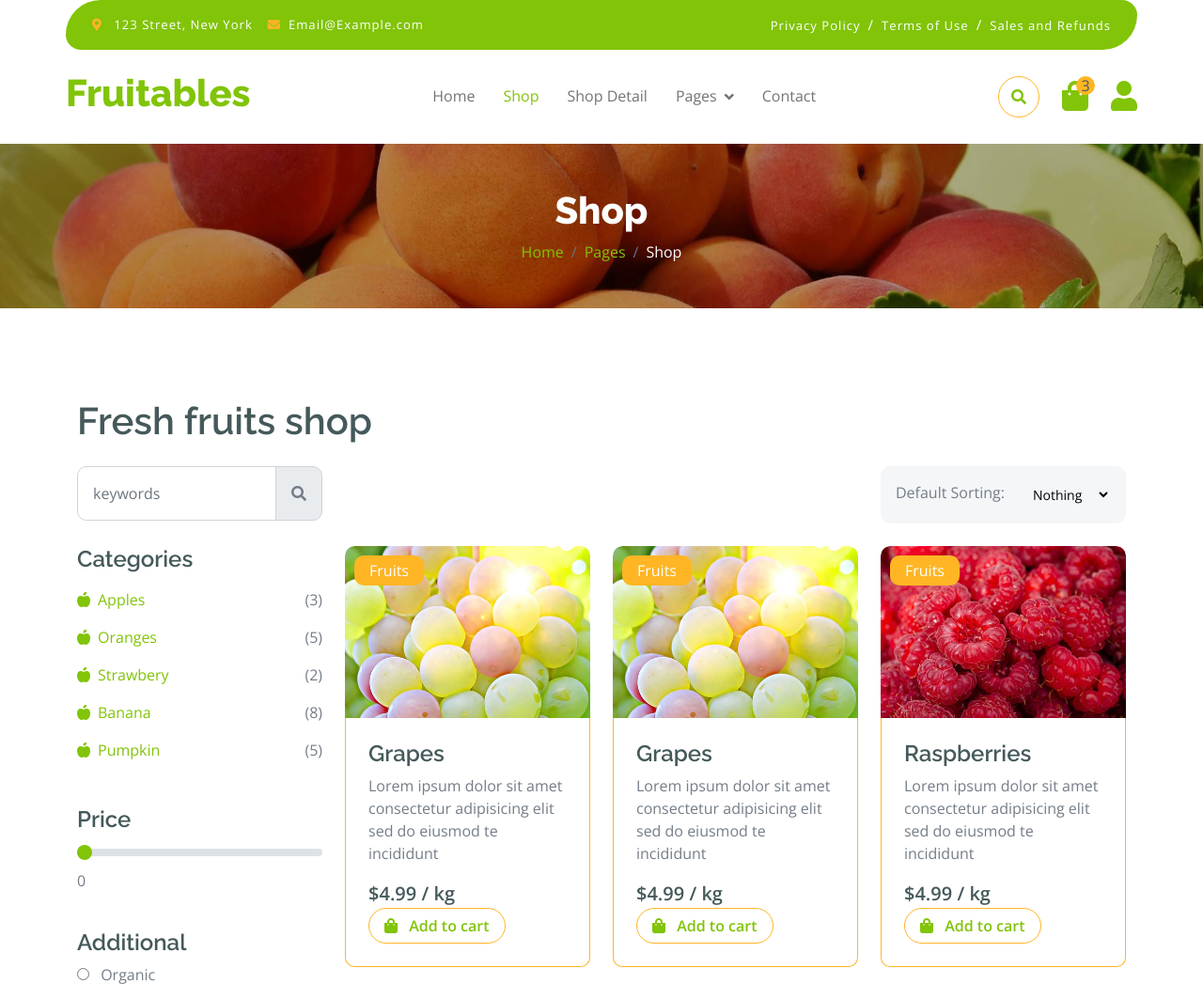
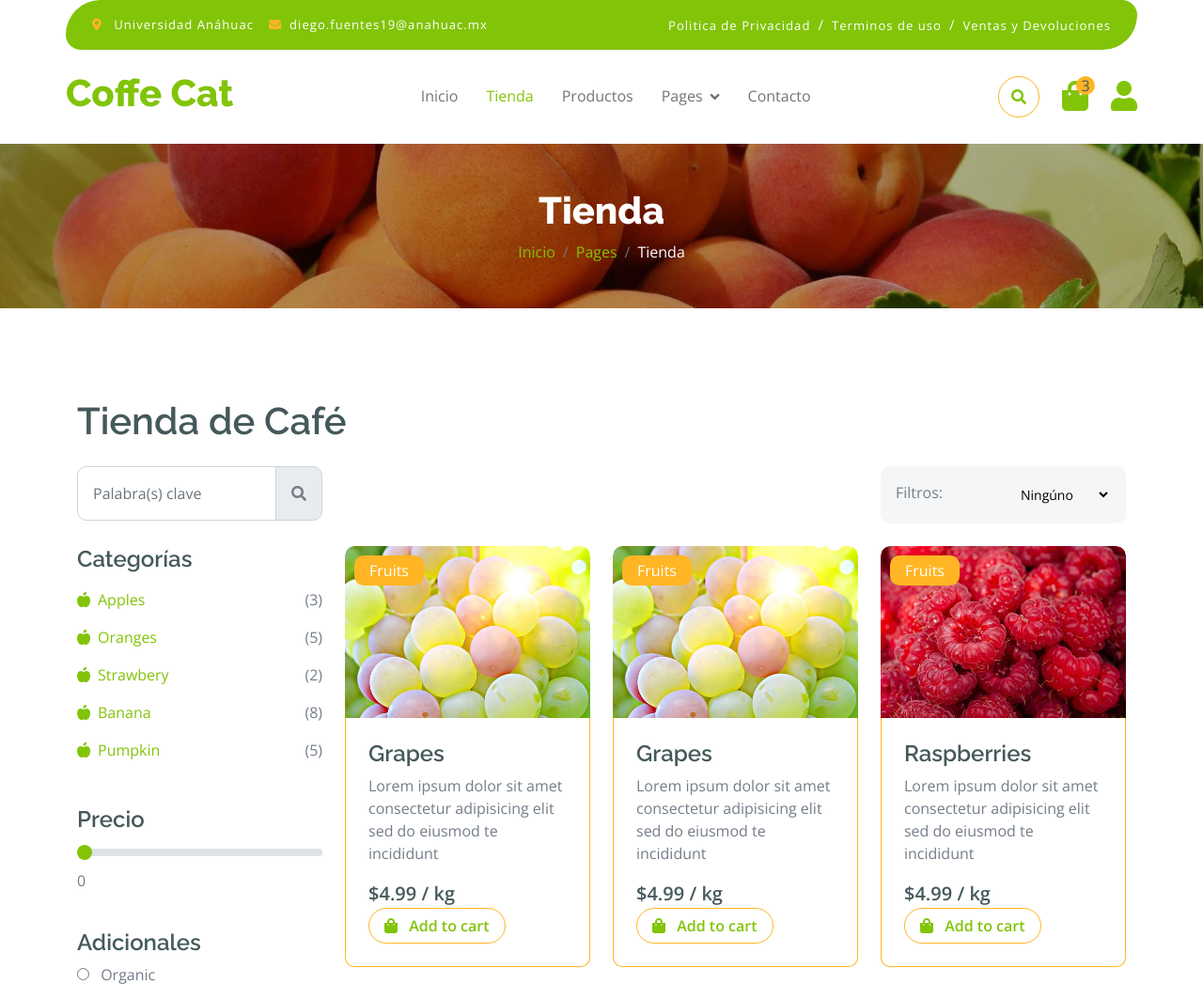
Before and after one commit to FuentesRD/Coffe_Cat, a plain HTML site: page shop.html in a window 1280 px wide. Shown: the top 1047 px of the page at 94% size. Drawn offline with nearby package versions, Linux system fonts and the light colour scheme.

Commit message:
--index y shop-- Se modificaron las páginas: index.html y shop.html Se modificó el archivo css/style.css  ->Se cambió la imágen del fondo del .hero-header (Cafe1.jpg) Se añadieron las imágenes: img/Cafe-header2.jpg y img/Cafe1.jpg
index.html
->Se cambiaron nombres de ingles a español
->Se realizaron cambios a la barra de navegación
->Se realizaron cambios a la sección de features

shop.html
->Se cambiaron nombres de ingles a español
->Se realizaron cambios a la barra de filtros

```diff
--- a/css/style.css
+++ b/css/style.css
@@ -178,7 +178,7 @@
 
 /*** Hero Header ***/
 .hero-header {
-    background: linear-gradient(rgba(248, 223, 173, 0.1), rgba(248, 223, 173, 0.1)), url(../img/hero-img.jpg);
+    background: linear-gradient(rgba(248, 223, 173, 0.1), rgba(248, 223, 173, 0.1)),url(../img/Cafe1.jpg);
     background-position: center center;
     background-repeat: no-repeat;
     background-size: cover;
--- a/shop.html
+++ b/shop.html
@@ -1,9 +1,9 @@
 <!DOCTYPE html>
-<html lang="en">
+<html lang="es">
 
     <head>
         <meta charset="utf-8">
-        <title>Fruitables - Vegetable Website Template</title>
+        <title>Coffee Cat - Tienda de café</title>
         <meta content="width=device-width, initial-scale=1.0" name="viewport">
         <meta content="" name="keywords">
         <meta content="" name="description">
@@ -43,27 +43,27 @@
             <div class="container topbar bg-primary d-none d-lg-block">
                 <div class="d-flex justify-content-between">
                     <div class="top-info ps-2">
-                        <small class="me-3"><i class="fas fa-map-marker-alt me-2 text-secondary"></i> <a href="#" class="text-white">123 Street, New York</a></small>
-                        <small class="me-3"><i class="fas fa-envelope me-2 text-secondary"></i><a href="#" class="text-white">Email@Example.com</a></small>
+                        <small class="me-3"><i class="fas fa-map-marker-alt me-2 text-secondary"></i> <a href="#" class="text-white">Universidad Anáhuac</a></small>
+                        <small class="me-3"><i class="fas fa-envelope me-2 text-secondary"></i><a href="#" class="text-white">diego.fuentes19@anahuac.mx</a></small>
                     </div>
                     <div class="top-link pe-2">
-                        <a href="#" class="text-white"><small class="text-white mx-2">Privacy Policy</small>/</a>
-                        <a href="#" class="text-white"><small class="text-white mx-2">Terms of Use</small>/</a>
-                        <a href="#" class="text-white"><small class="text-white ms-2">Sales and Refunds</small></a>
+                        <a href="#" class="text-white"><small class="text-white mx-2">Politica de Privacidad</small>/</a>
+                        <a href="#" class="text-white"><small class="text-white mx-2">Terminos de uso</small>/</a>
+                        <a href="#" class="text-white"><small class="text-white ms-2">Ventas y Devoluciones</small></a>
                     </div>
                 </div>
             </div>
             <div class="container px-0">
                 <nav class="navbar navbar-light bg-white navbar-expand-xl">
-                    <a href="index.html" class="navbar-brand"><h1 class="text-primary display-6">Fruitables</h1></a>
+                    <a href="index.html" class="navbar-brand"><h1 class="text-primary display-6">Coffe Cat</h1></a>
                     <button class="navbar-toggler py-2 px-3" type="button" data-bs-toggle="collapse" data-bs-target="#navbarCollapse">
                         <span class="fa fa-bars text-primary"></span>
                     </button>
                     <div class="collapse navbar-collapse bg-white" id="navbarCollapse">
                         <div class="navbar-nav mx-auto">
-                            <a href="index.html" class="nav-item nav-link">Home</a>
-                            <a href="shop.html" class="nav-item nav-link active">Shop</a>
-                            <a href="shop-detail.html" class="nav-item nav-link">Shop Detail</a>
+                            <a href="index.html" class="nav-item nav-link">Inicio</a>
+                            <a href="shop.html" class="nav-item nav-link active">Tienda</a>
+                            <a href="shop-detail.html" class="nav-item nav-link">Productos</a>
                             <div class="nav-item dropdown">
                                 <a href="#" class="nav-link dropdown-toggle" data-bs-toggle="dropdown">Pages</a>
                                 <div class="dropdown-menu m-0 bg-secondary rounded-0">
@@ -73,7 +73,7 @@
                                     <a href="404.html" class="dropdown-item">404 Page</a>
                                 </div>
                             </div>
-                            <a href="contact.html" class="nav-item nav-link">Contact</a>
+                            <a href="contact.html" class="nav-item nav-link">Contacto</a>
                         </div>
                         <div class="d-flex m-3 me-0">
                             <button class="btn-search btn border border-secondary btn-md-square rounded-circle bg-white me-4" data-bs-toggle="modal" data-bs-target="#searchModal"><i class="fas fa-search text-primary"></i></button>
@@ -114,11 +114,11 @@
 
         <!-- Single Page Header start -->
         <div class="container-fluid page-header py-5">
-            <h1 class="text-center text-white display-6">Shop</h1>
+            <h1 class="text-center text-white display-6">Tienda</h1>
             <ol class="breadcrumb justify-content-center mb-0">
-                <li class="breadcrumb-item"><a href="#">Home</a></li>
+                <li class="breadcrumb-item"><a href="#">Inicio</a></li>
                 <li class="breadcrumb-item"><a href="#">Pages</a></li>
-                <li class="breadcrumb-item active text-white">Shop</li>
+                <li class="breadcrumb-item active text-white">Tienda</li>
             </ol>
         </div>
         <!-- Single Page Header End -->
@@ -127,23 +127,23 @@
         <!-- Fruits Shop Start-->
         <div class="container-fluid fruite py-5">
             <div class="container py-5">
-                <h1 class="mb-4">Fresh fruits shop</h1>
+                <h1 class="mb-4">Tienda de Café</h1>
                 <div class="row g-4">
                     <div class="col-lg-12">
                         <div class="row g-4">
                             <div class="col-xl-3">
                                 <div class="input-group w-100 mx-auto d-flex">
-                                    <input type="search" class="form-control p-3" placeholder="keywords" aria-describedby="search-icon-1">
+                                    <input type="search" class="form-control p-3" placeholder="Palabra(s) clave" aria-describedby="search-icon-1">
                                     <span id="search-icon-1" class="input-group-text p-3"><i class="fa fa-search"></i></span>
                                 </div>
                             </div>
                             <div class="col-6"></div>
                             <div class="col-xl-3">
                                 <div class="bg-light ps-3 py-3 rounded d-flex justify-content-between mb-4">
-                                    <label for="fruits">Default Sorting:</label>
+                                    <label for="fruits">Filtros:</label>
                                     <select id="fruits" name="fruitlist" class="border-0 form-select-sm bg-light me-3" form="fruitform">
-                                        <option value="volvo">Nothing</option>
-                                        <option value="saab">Popularity</option>
+                                        <option value="volvo">Ningúno</option>
+                                        <option value="saab">Popularidad</option>
                                         <option value="opel">Organic</option>
                                         <option value="audi">Fantastic</option>
                                     </select>
@@ -155,7 +155,7 @@
                                 <div class="row g-4">
                                     <div class="col-lg-12">
                                         <div class="mb-3">
-                                            <h4>Categories</h4>
+                                            <h4>Categorías</h4>
                                             <ul class="list-unstyled fruite-categorie">
                                                 <li>
                                                     <div class="d-flex justify-content-between fruite-name">
@@ -192,14 +192,14 @@
                                     </div>
                                     <div class="col-lg-12">
                                         <div class="mb-3">
-                                            <h4 class="mb-2">Price</h4>
+                                            <h4 class="mb-2">Precio</h4>
                                             <input type="range" class="form-range w-100" id="rangeInput" name="rangeInput" min="0" max="500" value="0" oninput="amount.value=rangeInput.value">
                                             <output id="amount" name="amount" min-velue="0" max-value="500" for="rangeInput">0</output>
                                         </div>
                                     </div>
                                     <div class="col-lg-12">
                                         <div class="mb-3">
-                                            <h4>Additional</h4>
+                                            <h4>Adicionales</h4>
                                             <div class="mb-2">
                                                 <input type="radio" class="me-2" id="Categories-1" name="Categories-1" value="Beverages">
                                                 <label for="Categories-1"> Organic</label>
@@ -223,7 +223,7 @@
                                         </div>
                                     </div>
                                     <div class="col-lg-12">
-                                        <h4 class="mb-3">Featured products</h4>
+                                        <h4 class="mb-3">Productos recomendados</h4>
                                         <div class="d-flex align-items-center justify-content-start">
                                             <div class="rounded me-4" style="width: 100px; height: 100px;">
                                                 <img src="img/featur-1.jpg" class="img-fluid rounded" alt="">
```
Also changed, not shown: index.html (+21 -21 lines), img/Cafe-header2.jpg (added), img/Cafe1.jpg (added).
